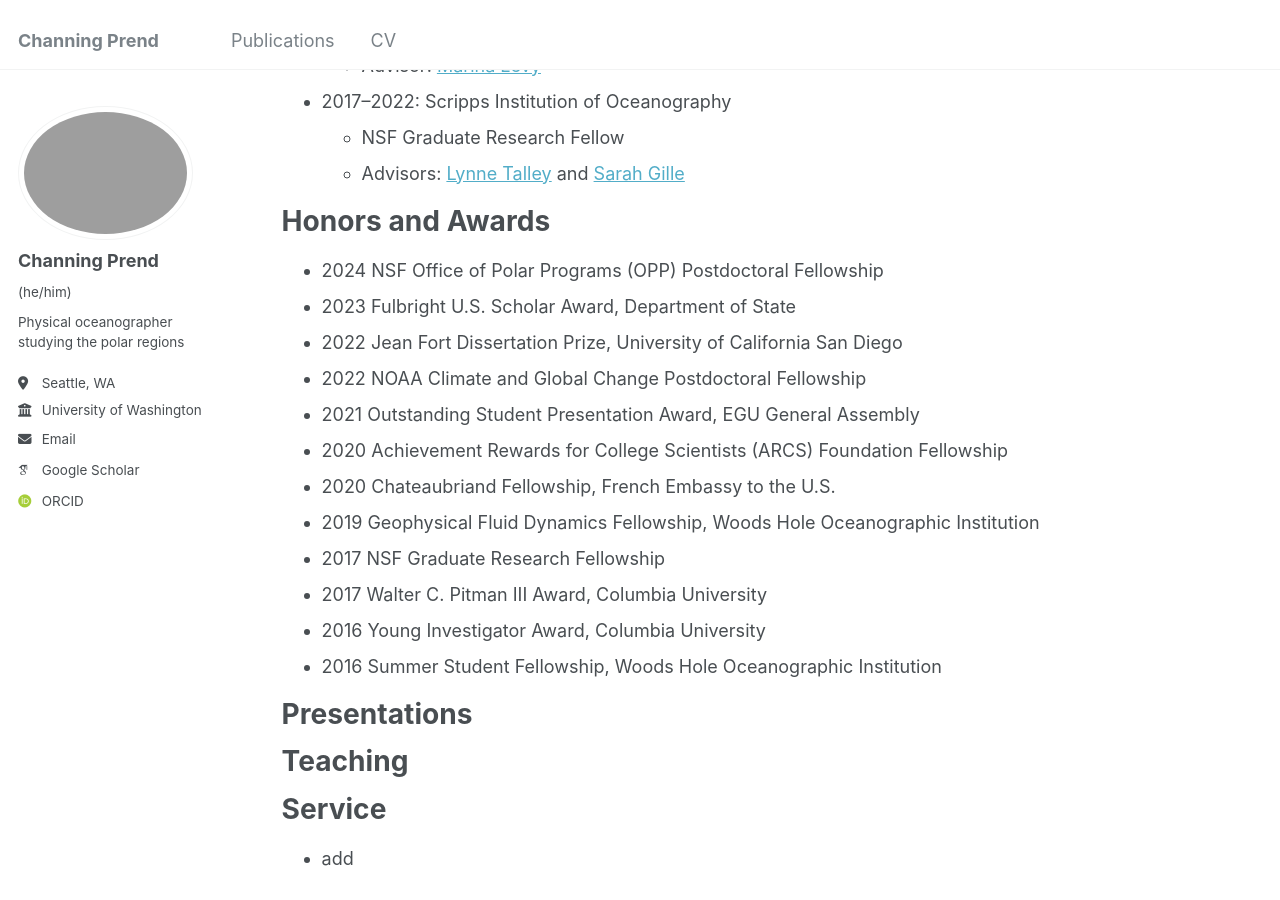
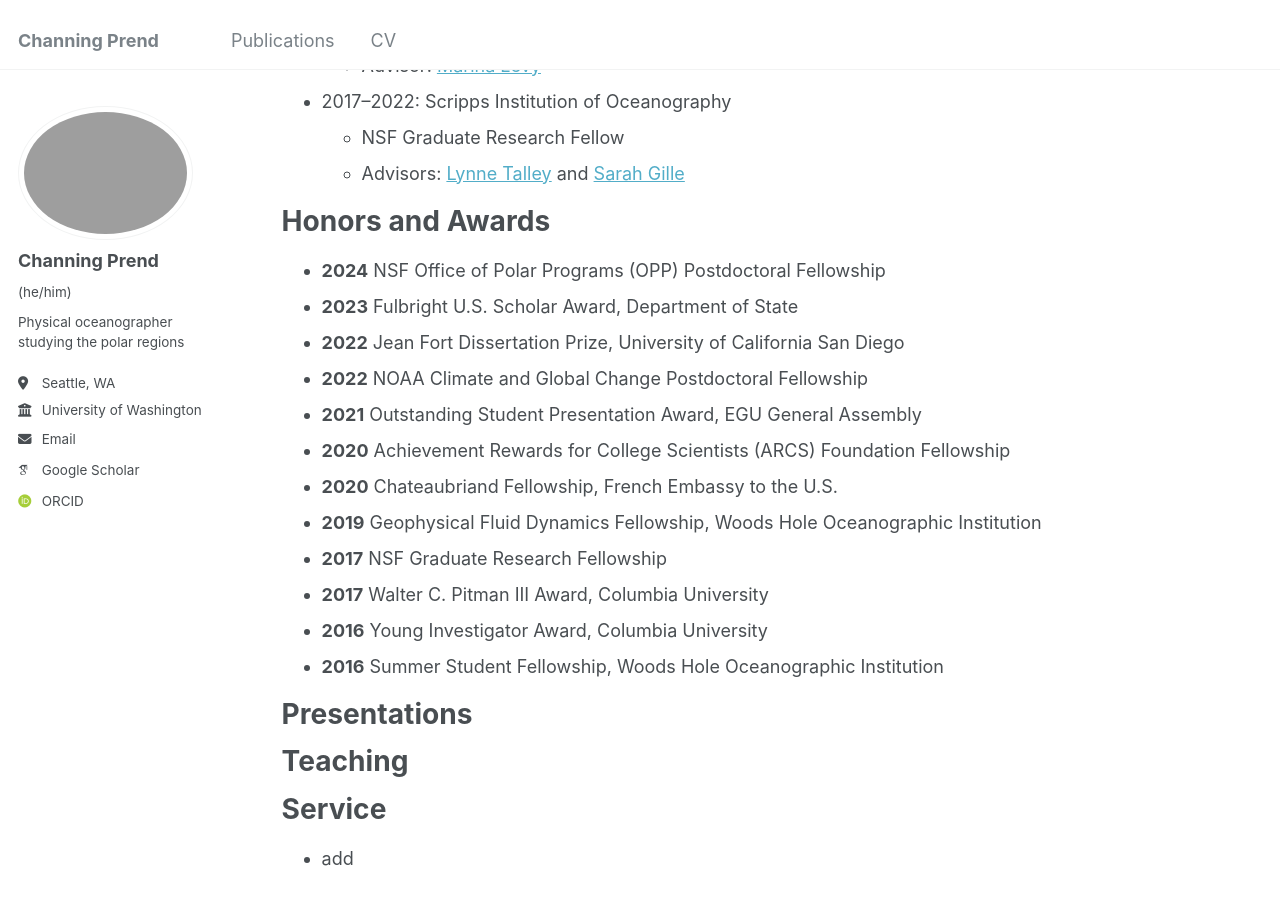
Before and after one commit to cprend/cprend.github.io, a Jekyll site: the page built from _pages/cv.md, in a window 1280 px wide and 900 px high, scrolled down 677 px. Built offline with Jekyll 4.4.1, drawn with Linux system fonts in a browser that asks for light colours; some web fonts are replaced.

Commit message:
Update cv.md

```diff
--- a/_pages/cv.md
+++ b/_pages/cv.md
@@ -38,18 +38,18 @@
 
 Honors and Awards
 ======
-* 2024        NSF Office of Polar Programs (OPP) Postdoctoral Fellowship
-* 2023        Fulbright U.S. Scholar Award, Department of State
-* 2022        Jean Fort Dissertation Prize, University of California San Diego
-* 2022        NOAA Climate and Global Change Postdoctoral Fellowship
-* 2021        Outstanding Student Presentation Award, EGU General Assembly
-* 2020        Achievement Rewards for College Scientists (ARCS) Foundation Fellowship
-* 2020        Chateaubriand Fellowship, French Embassy to the U.S.
-* 2019        Geophysical Fluid Dynamics Fellowship, Woods Hole Oceanographic Institution
-* 2017  NSF Graduate Research Fellowship
-* 2017  Walter C. Pitman III Award, Columbia University
-* 2016  Young Investigator Award, Columbia University
-* 2016  Summer Student Fellowship, Woods Hole Oceanographic Institution
+* **2024** NSF Office of Polar Programs (OPP) Postdoctoral Fellowship
+* **2023** Fulbright U.S. Scholar Award, Department of State
+* **2022** Jean Fort Dissertation Prize, University of California San Diego
+* **2022** NOAA Climate and Global Change Postdoctoral Fellowship
+* **2021** Outstanding Student Presentation Award, EGU General Assembly
+* **2020** Achievement Rewards for College Scientists (ARCS) Foundation Fellowship
+* **2020** Chateaubriand Fellowship, French Embassy to the U.S.
+* **2019** Geophysical Fluid Dynamics Fellowship, Woods Hole Oceanographic Institution
+* **2017** NSF Graduate Research Fellowship
+* **2017** Walter C. Pitman III Award, Columbia University
+* **2016** Young Investigator Award, Columbia University
+* **2016** Summer Student Fellowship, Woods Hole Oceanographic Institution
 
 Presentations
 ======
```
